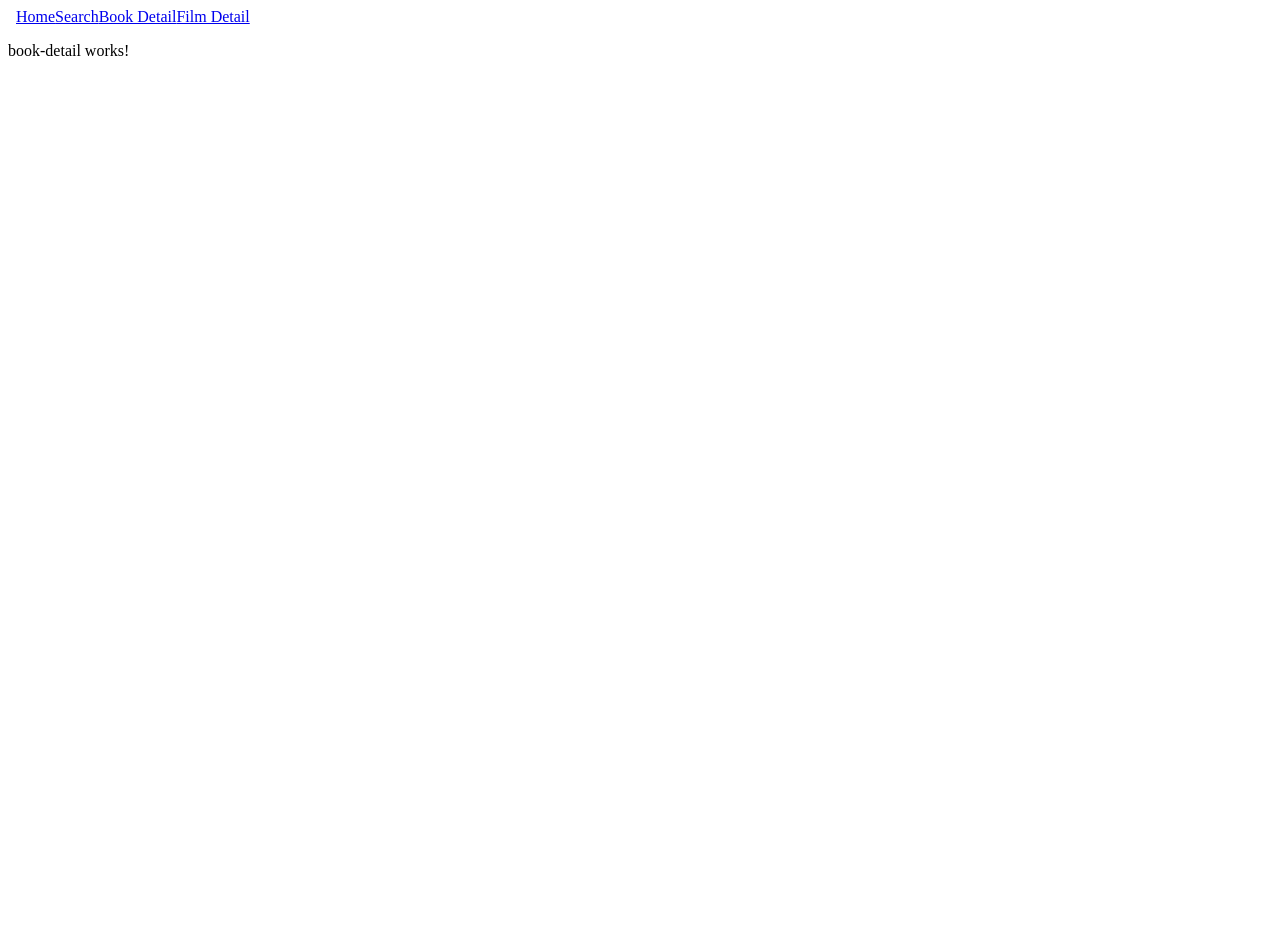
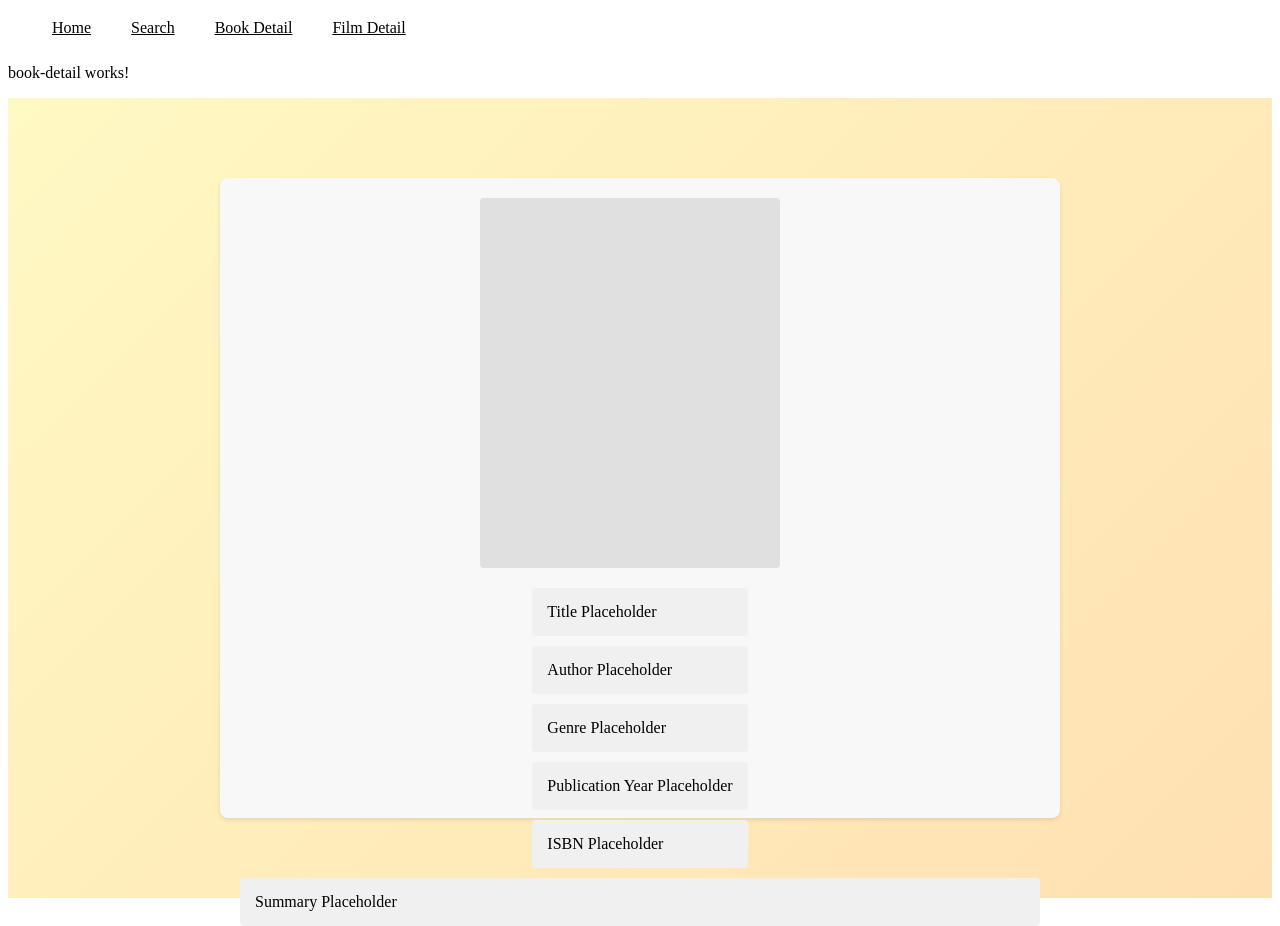
Before and after one commit to cordova-jon1618/Web-Application-AngularJS-Frontend-LitFilmHub, an Angular app in the folder AngularJS-WebApp-Project-LitFilmHub/: page /book-detail in a window 1280 px wide. Before the commit the page ends 800 px from the top, so only its background shows below. Built offline with nearby package versions, Linux system fonts and the light colour scheme.

Commit message:
Added css styling to home, book details, film details pages.

```diff
--- a/AngularJS-WebApp-Project-LitFilmHub/src/app/app.module.ts
+++ b/AngularJS-WebApp-Project-LitFilmHub/src/app/app.module.ts
@@ -10,7 +10,7 @@ import { FilmDetailComponent } from './film-detail/film-detail.component';
 import { SearchComponent } from './search/search.component';
 import { LoginComponent } from './login/login.component';
 import {HttpClientModule } from '@angular/common/http';
-
+import { ReactiveFormsModule } from '@angular/forms';
 import { MatButtonModule } from "@angular/material/button";
 import { MatFormFieldModule } from "@angular/material/form-field";
 import { MatIconModule } from "@angular/material/icon";
@@ -30,7 +30,7 @@ import { MatToolbarModule } from "@angular/material/toolbar";
     BrowserModule,
     AppRoutingModule,
     HttpClientModule,
-
+    ReactiveFormsModule,
 
     MatButtonModule,
     MatFormFieldModule,
--- a/AngularJS-WebApp-Project-LitFilmHub/src/app/book-detail/book-detail.component.css
+++ b/AngularJS-WebApp-Project-LitFilmHub/src/app/book-detail/book-detail.component.css
@@ -0,0 +1,57 @@
+/* book-detail.component.css */
+
+.book-detail-page-container {
+
+    height: 100vh;
+
+
+    background: linear-gradient(135deg, #FFF9C4 0%, #FFE0B2 100%);
+
+
+    display: flex;
+    align-items: center;
+    justify-content: center;
+    padding: 20px;
+    box-sizing: border-box;
+  }
+
+  .book-detail-container {
+    max-width: 800px;
+    width: 100%;
+    height: 75vh;
+    background-color: #f8f8f8;
+    border-radius: 8px;
+    box-shadow: 0 2px 4px rgba(0, 0, 0, 0.1);
+    padding: 20px;
+
+  }
+
+  .book-detail-header {
+    display: flex;
+    flex-direction: column;
+    align-items: center;
+    justify-content: center;
+  }
+
+
+  .book-cover-image-placeholder {
+    width: 300px;
+    height: 370px;
+    background-color: #e0e0e0;
+    border-radius: 4px;
+    margin-right: 20px;
+    margin-bottom: 20px;
+  }
+
+
+  .book-title-placeholder,
+  .book-author-placeholder,
+  .book-genre-placeholder,
+  .book-publication-year-placeholder,
+  .book-isbn-placeholder,
+  .book-summary-placeholder {
+    background-color: #f0f0f0;
+    padding: 15px;
+    margin-bottom: 10px;
+    border-radius: 4px;
+  }
--- a/AngularJS-WebApp-Project-LitFilmHub/src/app/book-detail/book-detail.component.html
+++ b/AngularJS-WebApp-Project-LitFilmHub/src/app/book-detail/book-detail.component.html
@@ -1 +1,27 @@
+<!-- book-detail.component.html -->
 <p>book-detail works!</p>
+
+<div class="book-detail-page-container">
+    <div class="book-detail-container">
+      <div class="book-detail-header">
+
+        <div class="book-cover-image-placeholder"></div>
+
+
+        <div class="book-info">
+
+          <div class="book-title-placeholder">Title Placeholder</div>
+
+          <div class="book-author-placeholder">Author Placeholder</div>
+
+          <div class="book-genre-placeholder">Genre Placeholder</div>
+
+          <div class="book-publication-year-placeholder">Publication Year Placeholder</div>
+
+          <div class="book-isbn-placeholder">ISBN Placeholder</div>
+        </div>
+      </div>
+
+      <div class="book-summary-placeholder">Summary Placeholder</div>
+    </div>
+  </div>
--- a/AngularJS-WebApp-Project-LitFilmHub/src/app/film-detail/film-detail.component.css
+++ b/AngularJS-WebApp-Project-LitFilmHub/src/app/film-detail/film-detail.component.css
@@ -0,0 +1,51 @@
+/* film-detail.component.css */
+
+.film-detail-page-container {
+
+    height: 100vh;
+
+    background: linear-gradient(135deg, #FFF9C4 0%, #FFE0B2 100%);
+
+    display: flex;
+    align-items: center;
+    justify-content: center;
+    padding: 20px;
+    box-sizing: border-box;
+  }
+
+  .film-detail-container {
+    max-width: 800px;
+    width: 100%;
+    height: 75vh;
+    background-color: #f8f8f8;
+    border-radius: 8px;
+    box-shadow: 0 2px 4px rgba(0, 0, 0, 0.1);
+    padding: 20px;
+  }
+
+  .film-detail-header {
+    display: flex;
+    flex-direction: column;
+    align-items: center;
+    justify-content: center;
+  }
+
+  .film-cover-image-placeholder {
+    width: 300px;
+    height: 370px;
+    background-color: #e0e0e0;
+    border-radius: 4px;
+    margin-bottom: 20px;
+  }
+
+  .film-title-placeholder,
+  .film-director-placeholder,
+  .film-genre-placeholder,
+  .film-release-year-placeholder,
+  .film-rating-placeholder,
+  .film-synopsis-placeholder {
+    background-color: #f0f0f0;
+    padding: 15px;
+    margin-bottom: 10px;
+    border-radius: 4px;
+  }
--- a/AngularJS-WebApp-Project-LitFilmHub/src/app/film-detail/film-detail.component.html
+++ b/AngularJS-WebApp-Project-LitFilmHub/src/app/film-detail/film-detail.component.html
@@ -1 +1,33 @@
+<!-- film-detail.component.html -->
+
 <p>film-detail works!</p>
+
+<div class="film-detail-page-container">
+    <div class="film-detail-container">
+      <div class="film-detail-header">
+
+        <div class="film-cover-image-placeholder"></div>
+
+
+        <div class="film-info">
+
+          <div class="film-title-placeholder">Title Placeholder</div>
+
+
+          <div class="film-director-placeholder">Director Placeholder</div>
+
+
+          <div class="film-genre-placeholder">Genre Placeholder</div>
+
+
+          <div class="film-release-year-placeholder">Release Year Placeholder</div>
+
+
+          <div class="film-rating-placeholder">Rating Placeholder</div>
+        </div>
+      </div>
+
+
+      <div class="film-synopsis-placeholder">Synopsis Placeholder</div>
+    </div>
+  </div>
--- a/AngularJS-WebApp-Project-LitFilmHub/src/app/home/home.component.css
+++ b/AngularJS-WebApp-Project-LitFilmHub/src/app/home/home.component.css
@@ -0,0 +1,16 @@
+
+
+.home-container {
+
+    height: 100vh;
+
+    background: linear-gradient(135deg, #FFF9C4 0%, #FFE0B2 100%);
+
+    display: flex;
+    align-items: center;
+    justify-content: center;
+    flex-direction: column;
+    text-align: center;
+    padding: 20px;
+    box-sizing: border-box;
+  }
--- a/AngularJS-WebApp-Project-LitFilmHub/src/app/home/home.component.html
+++ b/AngularJS-WebApp-Project-LitFilmHub/src/app/home/home.component.html
@@ -1 +1,8 @@
 <p>home works!</p>
+
+<div class="home-container">
+
+    <h1>Welcome to Literature & Films Hub Site</h1>
+    <p>Enjoy exploring our features.</p>
+
+  </div>
--- a/AngularJS-WebApp-Project-LitFilmHub/src/app/login/login.component.ts
+++ b/AngularJS-WebApp-Project-LitFilmHub/src/app/login/login.component.ts
@@ -1,4 +1,5 @@
 import { Component } from '@angular/core';
+import { FormGroup, FormBuilder } from '@angular/forms';
 
 @Component({
   selector: 'app-login',
@@ -6,5 +7,16 @@ import { Component } from '@angular/core';
   styleUrls: ['./login.component.css']
 })
 export class LoginComponent {
+  form: FormGroup;
+
+  constructor(private formBuilder: FormBuilder) {
+    this.form = this.formBuilder.group({
+      // define your form controls here
+    });
+  }
+
+  onSubmit() {
+    // logic for what happens when the form is submitted
+  }
 
 }
--- a/AngularJS-WebApp-Project-LitFilmHub/src/app/nav-menu/nav-menu.component.css
+++ b/AngularJS-WebApp-Project-LitFilmHub/src/app/nav-menu/nav-menu.component.css
@@ -0,0 +1,7 @@
+.separator {
+    flex: 1 1 auto;
+  }
+
+  .custom-icon-button {
+    padding: 20px;
+  }
--- a/AngularJS-WebApp-Project-LitFilmHub/src/app/nav-menu/nav-menu.component.html
+++ b/AngularJS-WebApp-Project-LitFilmHub/src/app/nav-menu/nav-menu.component.html
@@ -1,6 +1,42 @@
-<header>
+<!-- <header>
     <a [routerLink]="['/']">Home</a>
     <a [routerLink]="['/search']">Search</a>
     <a [routerLink]="['/book-detail']">Book Detail</a>
     <a [routerLink]="['/film-detail']">Film Detail</a>
 </header>
+ -->
+
+<!-- <header>
+    <mat-toolbar color="primary">
+        <button mat-icon-button class="custom-icon-button" [routerLink]="['/']">
+          <mat-icon>home</mat-icon>
+        </button>
+
+        <a mat-flat-button color="primary" [routerLink]="['/search']">Search</a>
+        <a mat-flat-button color="primary" [routerLink]="['/book-detail']">Book Detail</a>
+        <a mat-flat-button color="primary" [routerLink]="['/film-detail']">Film Detail</a>
+
+
+        <span class="separator"></span>
+
+    </mat-toolbar>
+  </header>
+   -->
+
+   <header>
+    <mat-toolbar color="primary">
+        <!-- <button mat-icon-button class="custom-icon-button" [routerLink]="['/']">
+          <mat-icon>home</mat-icon>
+        </button> -->
+
+        <!-- Apply custom class to all buttons or links as needed -->
+        <a mat-flat-button class="custom-icon-button" color="primary" [routerLink]="['/']">Home</a>
+        <a mat-flat-button class="custom-icon-button" color="primary" [routerLink]="['/search']">Search</a>
+        <a mat-flat-button class="custom-icon-button" color="primary" [routerLink]="['/book-detail']">Book Detail</a>
+        <a mat-flat-button class="custom-icon-button" color="primary" [routerLink]="['/film-detail']">Film Detail</a>
+
+        <span class="separator"></span>
+
+        <!-- ... login/logout links ... -->
+    </mat-toolbar>
+  </header>
```
